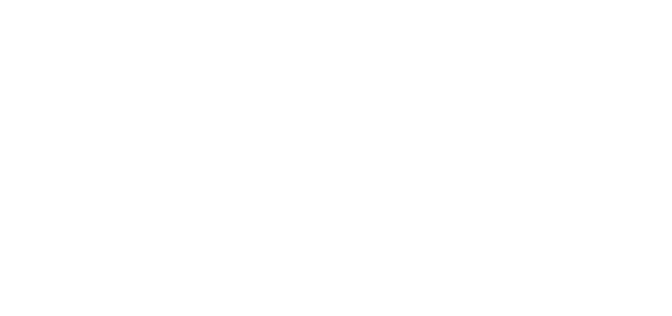
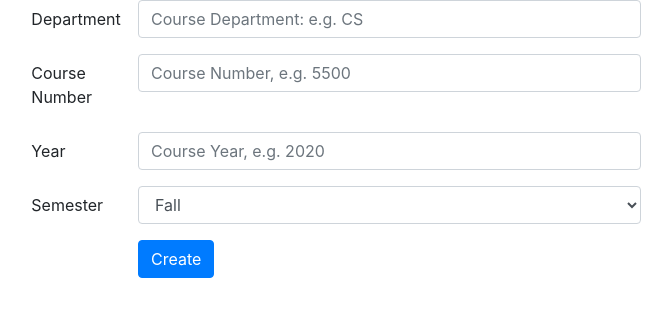
Before and after one commit to gaolinyi828/WeGroup, a React (Create React App) app in the folder frontend/wegroup/: page /tab_form_create in a window 1280 px wide. Shown: the top 316 px of the page, without its empty margins (197-869 px from the left). Built offline with nearby package versions, Linux system fonts and the light colour scheme.

Commit message:
add tabform component for search and create tabs

```diff
--- a/frontend/wegroup/src/App.js
+++ b/frontend/wegroup/src/App.js
@@ -4,6 +4,7 @@
 import PostForm from "./components/PostForm";
 import React from "react";
 import UserProfile from "./containers/UserProfile";
+import TabForm from "./components/TabForm";
 
 function App() {
   return (
@@ -16,10 +17,16 @@
           <Signup />
         </Route>
         <Route exact path="/post_form">
-          <PostForm />
+          <PostForm/>
          </Route>
         <Route exact path="/profile">
           <UserProfile />
+        </Route>
+        <Route exact path="/tab_form_search">
+          <TabForm search={true}/>
+        </Route>
+        <Route exact path="/tab_form_create">
+          <TabForm search={false}/>
         </Route>
       </Switch>
     </Router>
--- a/frontend/wegroup/src/components/PostForm.js
+++ b/frontend/wegroup/src/components/PostForm.js
@@ -1,8 +1,18 @@
 import  {Form, Row, Col, Button} from "react-bootstrap";
 import Container from "react-bootstrap/Container";
 import React from "react";
+import { useHistory } from "react-router-dom";
 
-const PostForm = () => {
+
+const PostForm = ({}) => {
+    const history = useHistory();
+    const onClickSearch = () => {
+        history.push('/tab_form_search');
+    }
+    const onClickCreate = () => {
+        history.push('/tab_form_create');
+    }
+
     return (
         <div>
             <Container fluid>
@@ -19,8 +29,8 @@
                             <Form.Group controlId="Tags">
                                 <Form.Label>Tags</Form.Label>
                                 <div>
-                                    <Button variant="secondary" size="sm" style={{marginRight: '1rem'}}>Select Tag</Button>
-                                    <Button variant="secondary" size="sm">Create New Tag</Button>
+                                    <Button variant="secondary" size="sm" style={{marginRight: '1rem'}} onClick={onClickSearch}>Select Tag</Button>
+                                    <Button variant="secondary" size="sm" onClick={onClickCreate}>Create New Tag</Button>
                                 </div>
                             </Form.Group>
                             <Button variant="primary" type="submit">
--- /dev/null
+++ b/frontend/wegroup/src/components/TabForm.js
@@ -0,0 +1,64 @@
+import React from 'react';
+import {Form, Col, Row, Button, Container} from 'react-bootstrap';
+
+
+
+const TabForm = (props) => {
+    return (
+        <Container fluid>
+            <Row>
+                <Col xs={{span: 6, offset: 2}}>
+                    <Form>
+                        <Form.Group as={Row} controlId="searchTabDepartment">
+                            <Form.Label column sm={2}>
+                                Department
+                            </Form.Label>
+                            <Col sm={10}>
+                                <Form.Control type="text" placeholder="Course Department: e.g. CS" />
+                            </Col>
+                        </Form.Group>
+                        <Form.Group as={Row} controlId="searchTabCourseNumber">
+                            <Form.Label column sm={2}>
+                                Course Number
+                            </Form.Label>
+                            <Col sm={10}>
+                                <Form.Control type="number" placeholder="Course Number, e.g. 5500" />
+                            </Col>
+                        </Form.Group>
+                        <Form.Group as={Row} controlId="searchTabYear">
+                            <Form.Label column sm={2}>
+                                Year
+                            </Form.Label>
+                            <Col sm={10}>
+                                <Form.Control type="number" placeholder="Course Year, e.g. 2020" />
+                            </Col>
+                        </Form.Group>
+                        <Form.Group as={Row} controlId="searchTabYear">
+                            <Form.Label column sm={2}>
+                                Semester
+                            </Form.Label>
+                            <Col sm={10}>
+                                <Form.Control as={"select"} >
+                                    <option value={"Fall"}>Fall</option>
+                                    <option value={"Summer"}>Summer</option>
+                                    <option value={"Spring"}>Spring</option>
+                                </Form.Control>
+                            </Col>
+                        </Form.Group>
+
+                        <Form.Group as={Row}>
+                            {props.search == true  && <Col sm={{ span: 10, offset: 2 }}>
+                                <Button type="submit">Search</Button>
+                            </Col>}
+                            {!props.search && <Col sm={{ span: 10, offset: 2 }}>
+                                <Button type="submit">Create</Button>
+                            </Col>}
+                        </Form.Group>
+                    </Form>
+                </Col>
+            </Row>
+        </Container>
+    )
+}
+
+export default TabForm;
```
Also changed, not shown: 1 other file (tests, documents, lock files or other folders).
